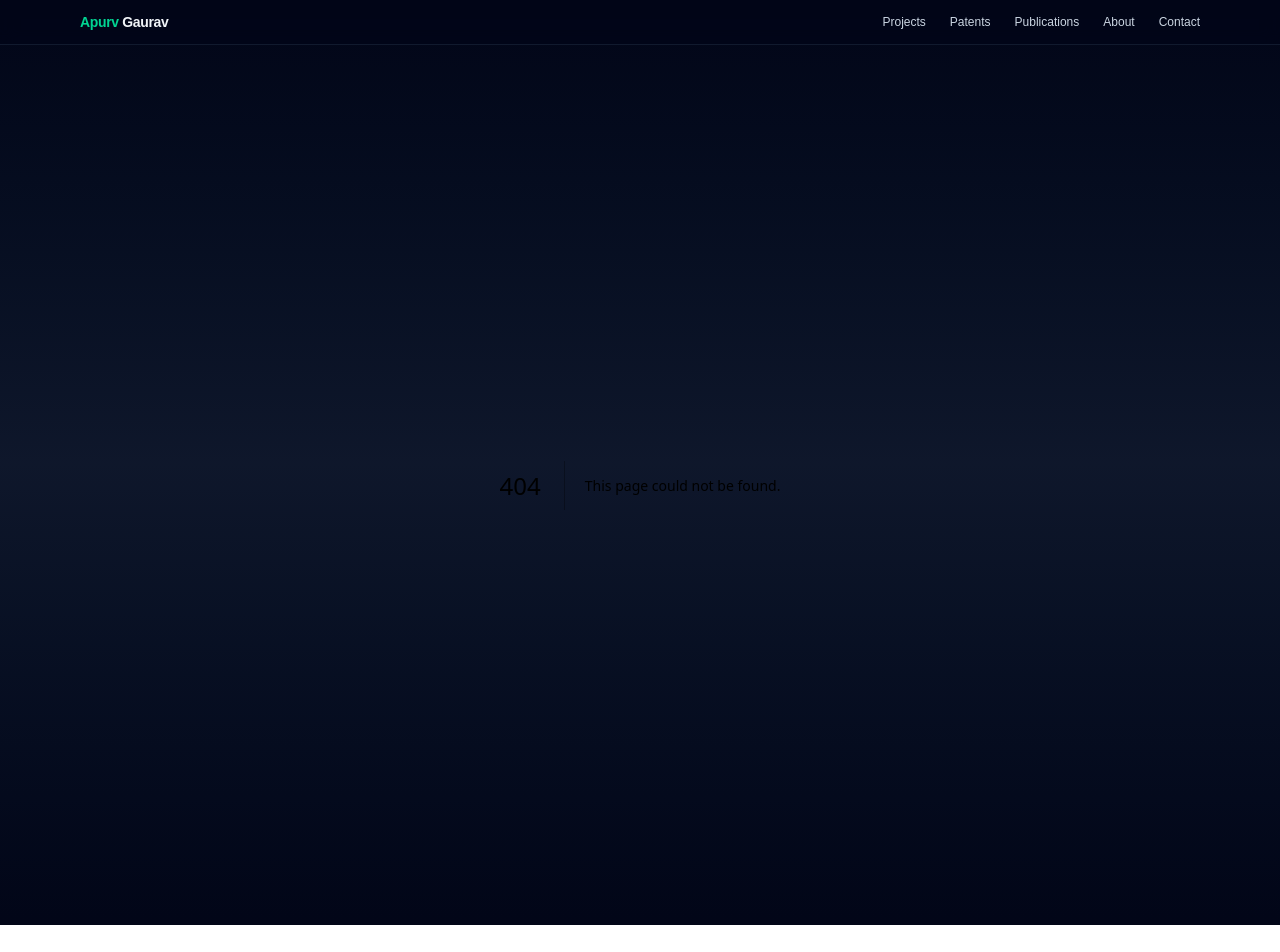
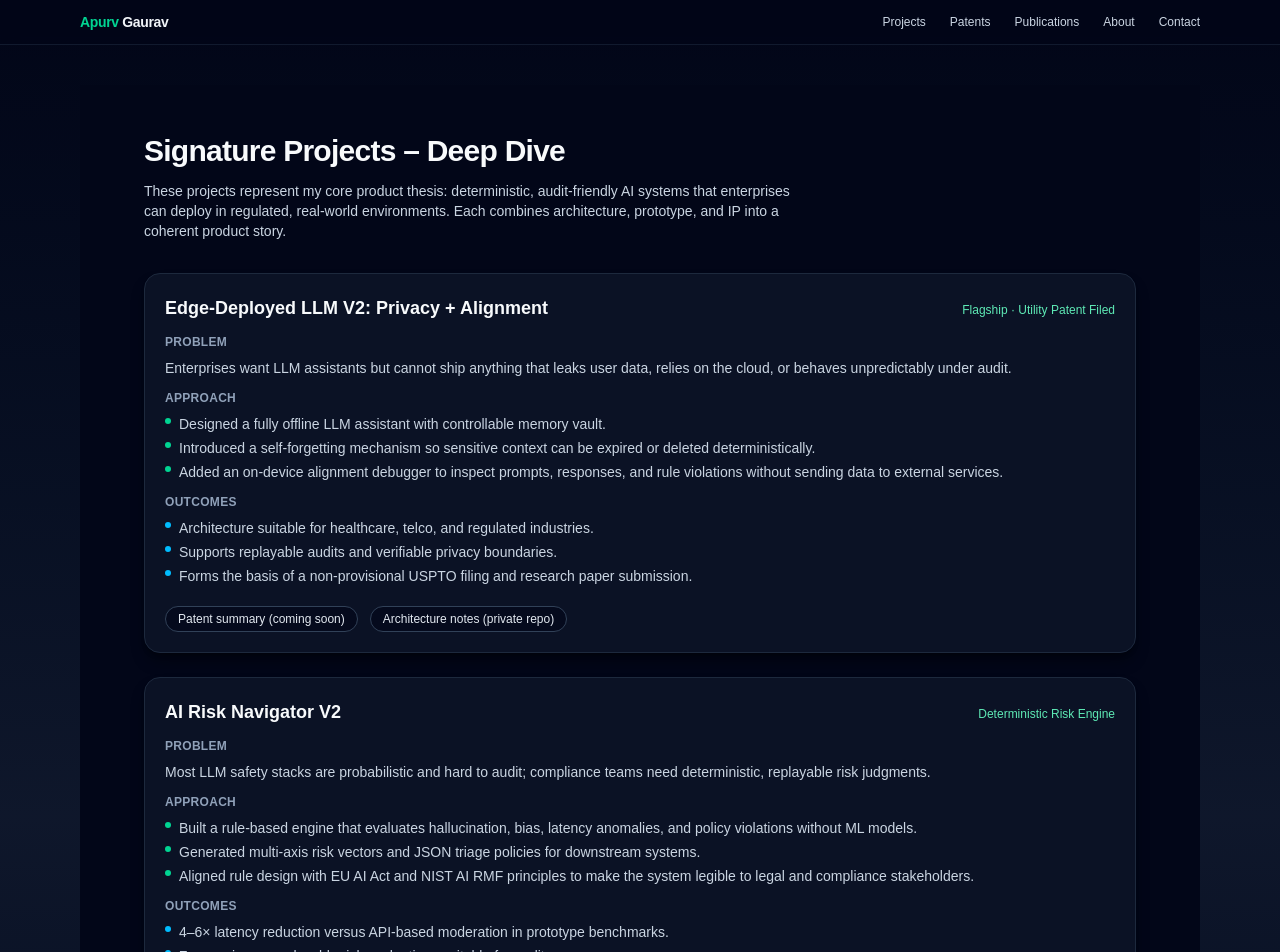
Before and after one commit to apurvgaurav/apurv-portfolio, a Next.js app: page /app/projects in a window 1280 px wide. Before the commit this address had no page. Shown: the top 952 px of the page. Before the commit the page ends 925 px from the top, so only its background shows below. Built offline with nearby package versions, Linux system fonts and the light colour scheme.

Commit message:
Create page.tsx

```diff
--- /dev/null
+++ b/app/app/projects/page.tsx
@@ -0,0 +1,179 @@
+// app/projects/page.tsx
+import Link from "next/link";
+
+const projects = [
+  {
+    id: "edge-llm-v2",
+    title: "Edge-Deployed LLM V2: Privacy + Alignment",
+    tag: "Flagship · Utility Patent Filed",
+    problem:
+      "Enterprises want LLM assistants but cannot ship anything that leaks user data, relies on the cloud, or behaves unpredictably under audit.",
+    approach: [
+      "Designed a fully offline LLM assistant with controllable memory vault.",
+      "Introduced a self-forgetting mechanism so sensitive context can be expired or deleted deterministically.",
+      "Added an on-device alignment debugger to inspect prompts, responses, and rule violations without sending data to external services.",
+    ],
+    outcomes: [
+      "Architecture suitable for healthcare, telco, and regulated industries.",
+      "Supports replayable audits and verifiable privacy boundaries.",
+      "Forms the basis of a non-provisional USPTO filing and research paper submission.",
+    ],
+    links: [
+      {
+        label: "Patent summary (coming soon)",
+        href: "#",
+      },
+      {
+        label: "Architecture notes (private repo)",
+        href: "#",
+      },
+    ],
+  },
+  {
+    id: "ai-risk-navigator",
+    title: "AI Risk Navigator V2",
+    tag: "Deterministic Risk Engine",
+    problem:
+      "Most LLM safety stacks are probabilistic and hard to audit; compliance teams need deterministic, replayable risk judgments.",
+    approach: [
+      "Built a rule-based engine that evaluates hallucination, bias, latency anomalies, and policy violations without ML models.",
+      "Generated multi-axis risk vectors and JSON triage policies for downstream systems.",
+      "Aligned rule design with EU AI Act and NIST AI RMF principles to make the system legible to legal and compliance stakeholders.",
+    ],
+    outcomes: [
+      "4–6× latency reduction versus API-based moderation in prototype benchmarks.",
+      "Zero-variance, replayable risk evaluations suitable for audits.",
+      "Backed by a non-provisional patent draft and research-style writeup.",
+    ],
+    links: [
+      {
+        label: "Risk engine overview (coming soon)",
+        href: "#",
+      },
+      {
+        label: "Prototype repo (private for now)",
+        href: "#",
+      },
+    ],
+  },
+  {
+    id: "llm-code-safety-auditor",
+    title: "LLM Code Safety Auditor",
+    tag: "Docketed – Ready for Examination",
+    problem:
+      "Engineering teams rely on AI code assistants, but security and compliance teams need deterministic guarantees around vulnerabilities and policy violations.",
+    approach: [
+      "Designed an offline, rule-based engine that analyzes source code using ASTs and security rules mapped to OWASP-style categories.",
+      "Separated generative coding from deterministic safety checks: the auditor never generates code, only evaluates and recommends remediation.",
+      "Introduced deterministic remediation ordering, JSON/YAML rule formats, and offline operation for air-gapped environments.",
+    ],
+    outcomes: [
+      "Cleanly docketed non-provisional USPTO application (ready for examination).",
+      "Clear separation of responsibilities between AI assistants and safety engine.",
+      "Positioned as a drop-in layer for enterprises that already use Git-based workflows and CI pipelines.",
+    ],
+    links: [
+      {
+        label: "Patent status: docketed",
+        href: "#",
+      },
+      {
+        label: "Prior art comparison (planned)",
+        href: "#",
+      },
+    ],
+  },
+];
+
+export default function ProjectsPage() {
+  return (
+    <main className="min-h-screen bg-slate-950 text-slate-50">
+      <div className="mx-auto max-w-5xl px-4 py-12 space-y-8">
+        <header className="space-y-3">
+          <h1 className="text-3xl font-semibold tracking-tight">
+            Signature Projects – Deep Dive
+          </h1>
+          <p className="max-w-2xl text-sm text-slate-300">
+            These projects represent my core product thesis: deterministic,
+            audit-friendly AI systems that enterprises can deploy in regulated,
+            real-world environments. Each combines architecture, prototype, and
+            IP into a coherent product story.
+          </p>
+        </header>
+
+        <div className="space-y-6">
+          {projects.map((project) => (
+            <section
+              key={project.id}
+              id={project.id}
+              className="space-y-3 rounded-2xl border border-slate-800 bg-slate-900/70 p-5 shadow-lg shadow-black/40"
+            >
+              <div className="flex flex-wrap items-baseline justify-between gap-2">
+                <h2 className="text-lg font-semibold text-slate-50">
+                  {project.title}
+                </h2>
+                <p className="text-xs font-medium text-emerald-300">
+                  {project.tag}
+                </p>
+              </div>
+
+              <div className="space-y-2">
+                <p className="text-xs font-semibold uppercase tracking-wide text-slate-400">
+                  Problem
+                </p>
+                <p className="text-sm text-slate-300">{project.problem}</p>
+              </div>
+
+              <div className="space-y-2">
+                <p className="text-xs font-semibold uppercase tracking-wide text-slate-400">
+                  Approach
+                </p>
+                <ul className="space-y-1 text-sm text-slate-300">
+                  {project.approach.map((item) => (
+                    <li key={item} className="flex gap-2">
+                      <span className="mt-1 h-1.5 w-1.5 flex-shrink-0 rounded-full bg-emerald-400" />
+                      <span>{item}</span>
+                    </li>
+                  ))}
+                </ul>
+              </div>
+
+              <div className="space-y-2">
+                <p className="text-xs font-semibold uppercase tracking-wide text-slate-400">
+                  Outcomes
+                </p>
+                <ul className="space-y-1 text-sm text-slate-300">
+                  {project.outcomes.map((item) => (
+                    <li key={item} className="flex gap-2">
+                      <span className="mt-1 h-1.5 w-1.5 flex-shrink-0 rounded-full bg-sky-400" />
+                      <span>{item}</span>
+                    </li>
+                  ))}
+                </ul>
+              </div>
+
+              <div className="flex flex-wrap gap-3 pt-2 text-xs">
+                {project.links.map((link) => (
+                  <Link
+                    key={link.label}
+                    href={link.href}
+                    className="rounded-full border border-slate-700 bg-slate-950/60 px-3 py-1 text-slate-200 hover:border-emerald-400 hover:text-emerald-300"
+                  >
+                    {link.label}
+                  </Link>
+                ))}
+              </div>
+            </section>
+          ))}
+        </div>
+
+        <p className="text-xs text-slate-500">
+          Additional projects, diagrams, and live demos will be added here as
+          public artifacts (papers, talks, screenshots) are finalized. Some
+          repositories and documents are intentionally private due to ongoing
+          patent activity.
+        </p>
+      </div>
+    </main>
+  );
+}
```
